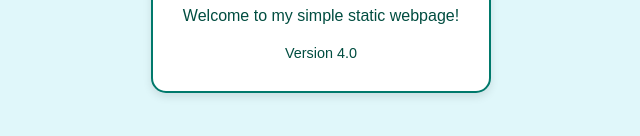
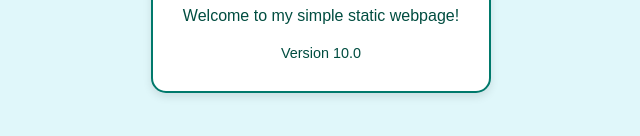
Before and after one commit to bhargavqwertyuiop/usecase-final, a plain HTML site: page index.html in a window 1280 px wide. Shown: the part 400-536 px from the top of the page, 319-959 px from the left. Drawn offline with Linux system fonts and the light colour scheme.

Commit message:
Update index.html

```diff
--- a/index.html
+++ b/index.html
@@ -41,7 +41,7 @@
     <div class="container">
         <h1>Hello World</h1>
         <p>Welcome to my simple static webpage!</p>
-        <div class="version">Version 4.0</div>
+        <div class="version">Version 10.0</div>
     </div>
 </body>
 </html>
```
